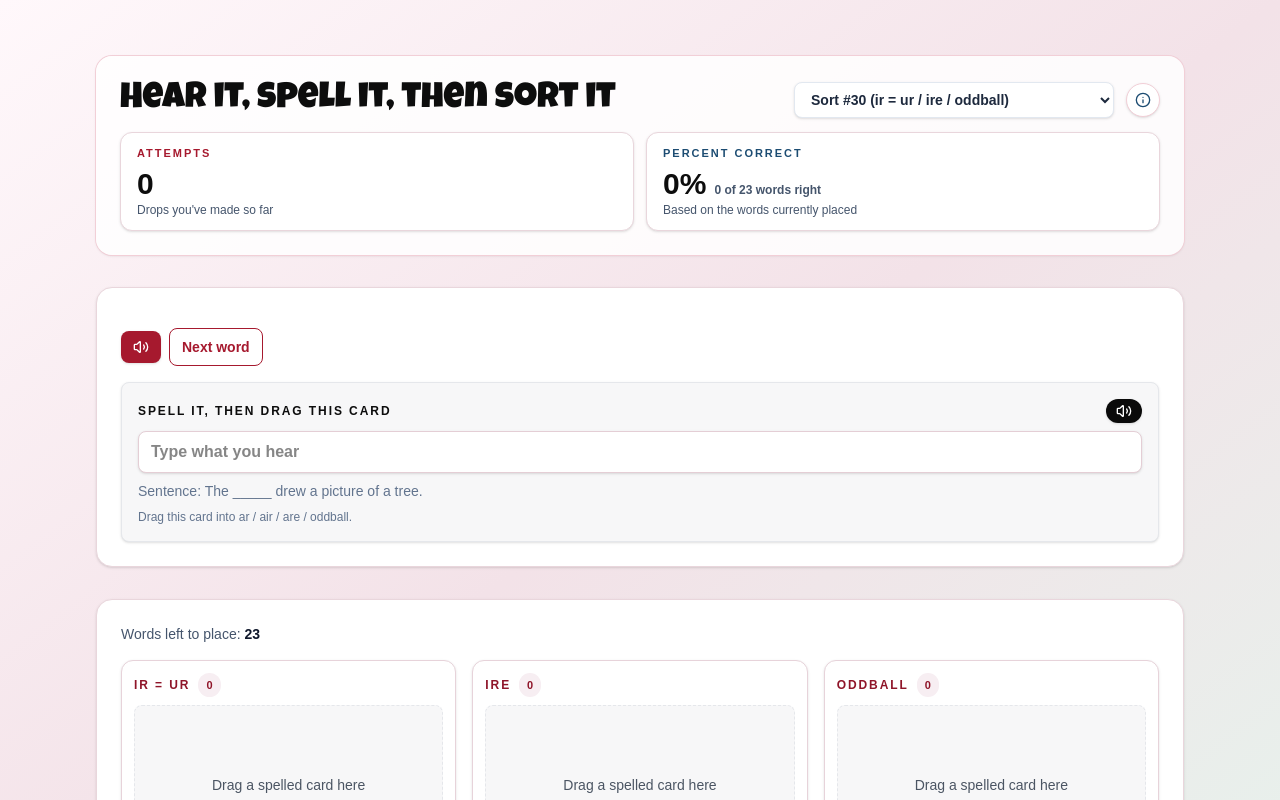
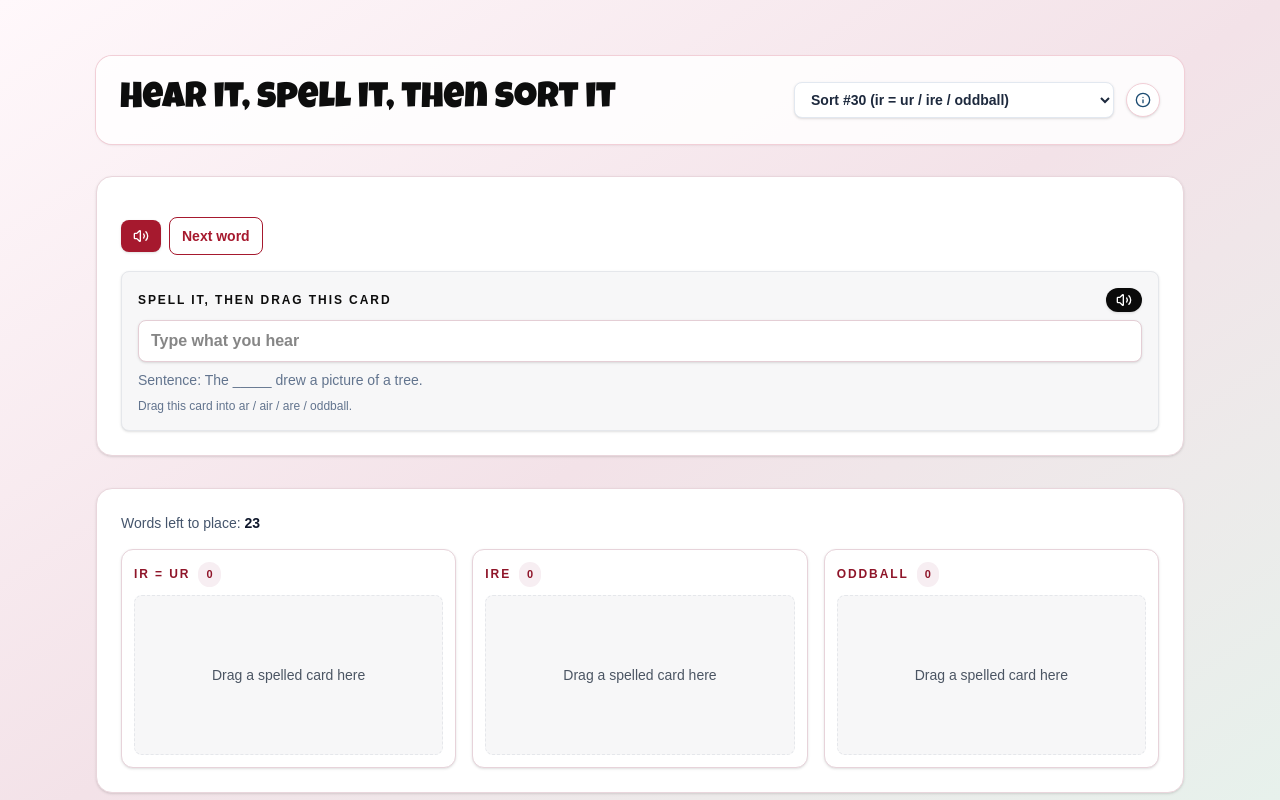
Before and after one commit to kevinfosterNG/spelling-list, a Next.js app: page / in a window 1280 px wide. Shown: the top 800 px of the page. Built offline with nearby package versions, Linux system fonts and the light colour scheme.

Commit message:
Show stats only after checking groups

```diff
--- a/src/app/page.tsx
+++ b/src/app/page.tsx
@@ -72,7 +72,12 @@ export default function Home() {
   const [showCheck, setShowCheck] = useState(false);
   const [typedGuess, setTypedGuess] = useState("");
   const [showInfoModal, setShowInfoModal] = useState(false);
-  const [attempts, setAttempts] = useState(0);
+  const [checkCount, setCheckCount] = useState(0);
+  const [lastStats, setLastStats] = useState<{
+    percentCorrect: number;
+    correctCount: number;
+    totalWords: number;
+  } | null>(null);
   const autoPlayTimeout = useRef<ReturnType<typeof setTimeout> | null>(null);
   const [autoPlayState, setAutoPlayState] = useState<"idle" | "pending">("idle");
 
@@ -124,14 +129,16 @@ export default function Home() {
       setBuckets(buildBuckets(nextList));
       setTypedGuess("");
       setShowCheck(false);
-      setAttempts(0);
+      setCheckCount(0);
+      setLastStats(null);
     } else {
       setRemainingIds([]);
       setCurrentWordId(null);
       setBuckets({});
       setTypedGuess("");
       setShowCheck(false);
-      setAttempts(0);
+      setCheckCount(0);
+      setLastStats(null);
     }
   };
 
@@ -160,7 +167,7 @@ export default function Home() {
       return next;
     });
     setShowCheck(false);
-    setAttempts((prev) => prev + 1);
+    setLastStats(null);
 
     if (remainingIds.includes(word.word)) {
       const nextRemaining = remainingIds.filter((id) => id !== word.word);
@@ -198,6 +205,7 @@ export default function Home() {
       return next;
     });
     setShowCheck(false);
+    setLastStats(null);
 
     setTypedGuess(card.spelling);
     setCurrentWordId(card.word.word);
@@ -224,14 +232,23 @@ export default function Home() {
   };
 
   const totalWords = activeList?.words.length ?? 0;
-  const { percentCorrect, correctCount } = useMemo(
-    () => aggregateStats(buckets, totalWords),
-    [buckets, totalWords],
-  );
   const wordsLeft = remainingIds.length;
   const readyWord = currentWord;
   const autoPlayPending = autoPlayState === "pending";
-  const showAPlus = percentCorrect === 100 && wordsLeft === 0 && totalWords > 0;
+  const showAPlus = Boolean(
+    lastStats &&
+      lastStats.percentCorrect === 100 &&
+      wordsLeft === 0 &&
+      totalWords > 0 &&
+      showCheck,
+  );
+
+  const handleCheckGroups = () => {
+    const stats = aggregateStats(buckets, totalWords);
+    setLastStats({ ...stats, totalWords });
+    setCheckCount((prev) => prev + 1);
+    setShowCheck(true);
+  };
 
   if (!activeList) {
     return (
@@ -294,13 +311,18 @@ export default function Home() {
               </div>
             </div>
           )}
+          {wordsLeft === 0 && lastStats && showCheck ? (
             <div className="grid grid-cols-1 gap-3 sm:grid-cols-2">
               <div className="rounded-xl border border-[#e9d6dc] bg-white px-4 py-3 shadow-sm">
                 <p className="text-[11px] font-semibold uppercase tracking-[0.18em] text-[#a6192e]">
                   Attempts
                 </p>
-              <p className="mt-1 text-3xl font-black text-[#0d0d0d]">{attempts}</p>
-              <p className="text-xs text-slate-600">Drops you&apos;ve made so far</p>
+                <p className="mt-1 text-3xl font-black text-[#0d0d0d]">
+                  {checkCount}
+                </p>
+                <p className="text-xs text-slate-600">
+                  Times you&apos;ve checked the groups
+                </p>
               </div>
               <div className="rounded-xl border border-[#e9d6dc] bg-white px-4 py-3 shadow-sm">
                 <p className="text-[11px] font-semibold uppercase tracking-[0.18em] text-[#1c4c72]">
@@ -308,17 +330,19 @@ export default function Home() {
                 </p>
                 <div className="mt-1 flex items-baseline gap-2">
                   <p className="text-3xl font-black text-[#0d0d0d]">
-                  {percentCorrect}%
+                    {lastStats.percentCorrect}%
                   </p>
                   <span className="text-xs font-semibold text-slate-600">
-                  {correctCount} of {totalWords || 0} words right
+                    {lastStats.correctCount} of {lastStats.totalWords || 0} words
+                    right
                   </span>
                 </div>
                 <p className="text-xs text-slate-600">
-                Based on the words currently placed
+                  Snapshot from your last check
                 </p>
               </div>
             </div>
+          ) : null}
         </header>
 
         {(wordsLeft > 0 || readyWord) && (
@@ -426,7 +450,7 @@ export default function Home() {
               {wordsLeft === 0 && (
                 <button
                   type="button"
-                  onClick={() => setShowCheck(true)}
+                  onClick={handleCheckGroups}
                   className="inline-flex items-center gap-2 rounded-lg bg-[#0a0a0a] px-3 py-2 text-sm font-semibold text-white shadow-sm transition hover:bg-[#1a1a1a] active:translate-y-[1px]"
                 >
                   <CheckCircle2 className="h-4 w-4" aria-hidden />
```
Lines whose indentation alone changed are shown as unchanged.
